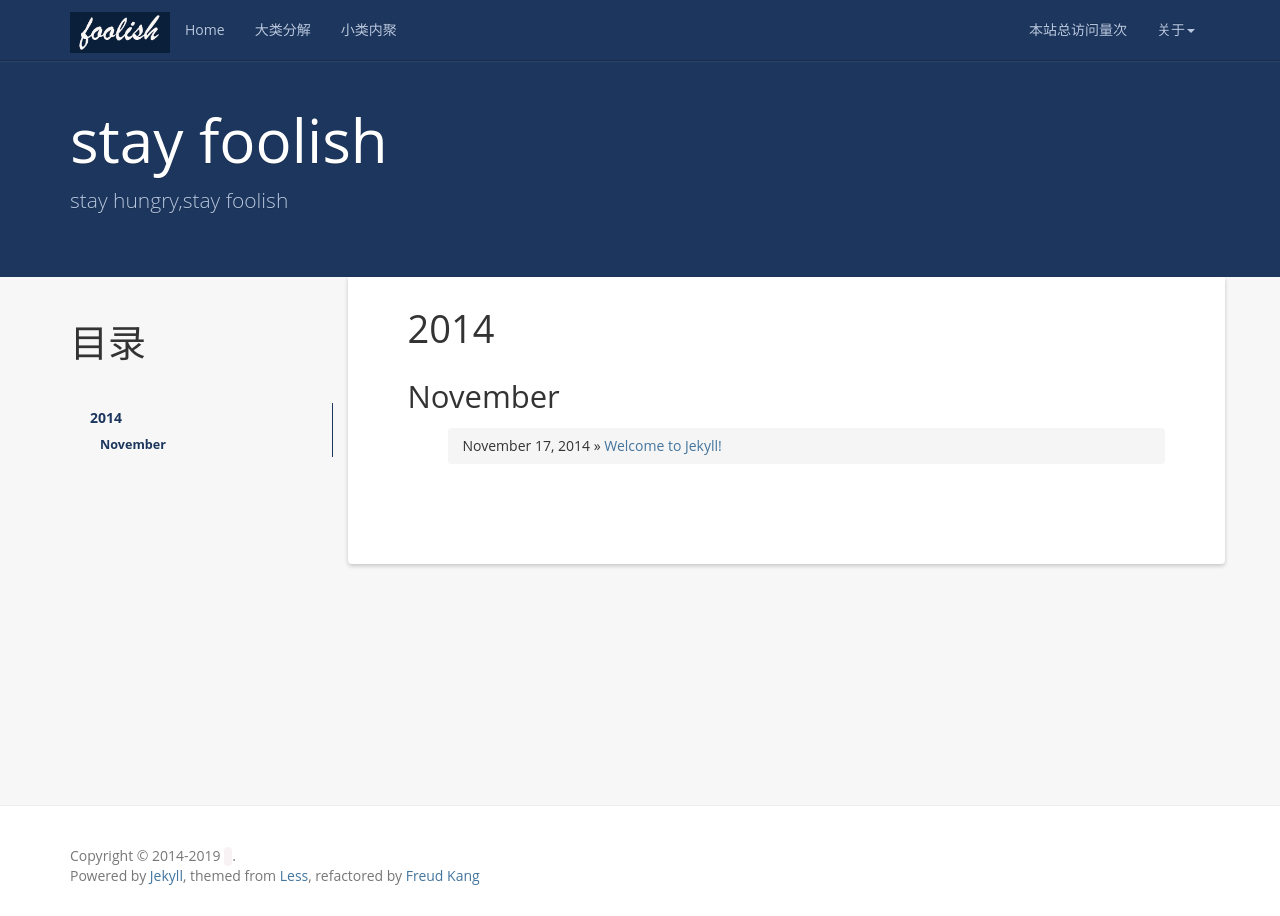
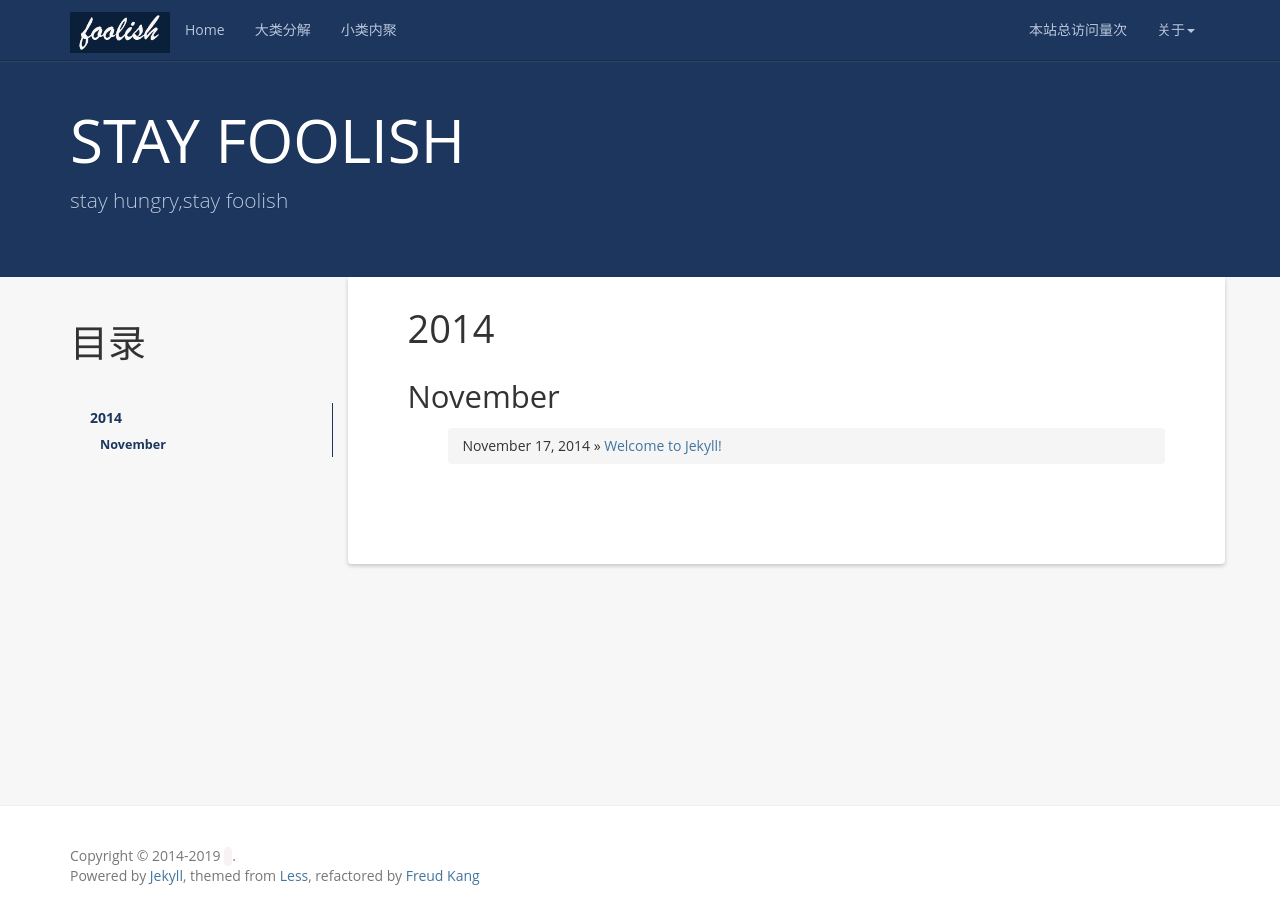
Before and after one commit to stafolish/stafolish.github.io, a Jekyll site: the page built from index.html, in a window 1280 px wide. Built offline with Jekyll 4.4.1, drawn with Linux system fonts in a browser that asks for light colours; nearby versions of some CDN libraries; a script that is not in the unit is left out; the list of posts is cut into pages by our own code; comment, search, counter and statistics services are not loaded.

```diff
--- a/_config.yml
+++ b/_config.yml
@@ -1,5 +1,5 @@
 # Site settings
-name: stay foolish
+name: STAY FOOLISH
 email: ai.xmg.go@gmail.com
 # author: majinghui
 # url: http://www.hifreud.com
```
